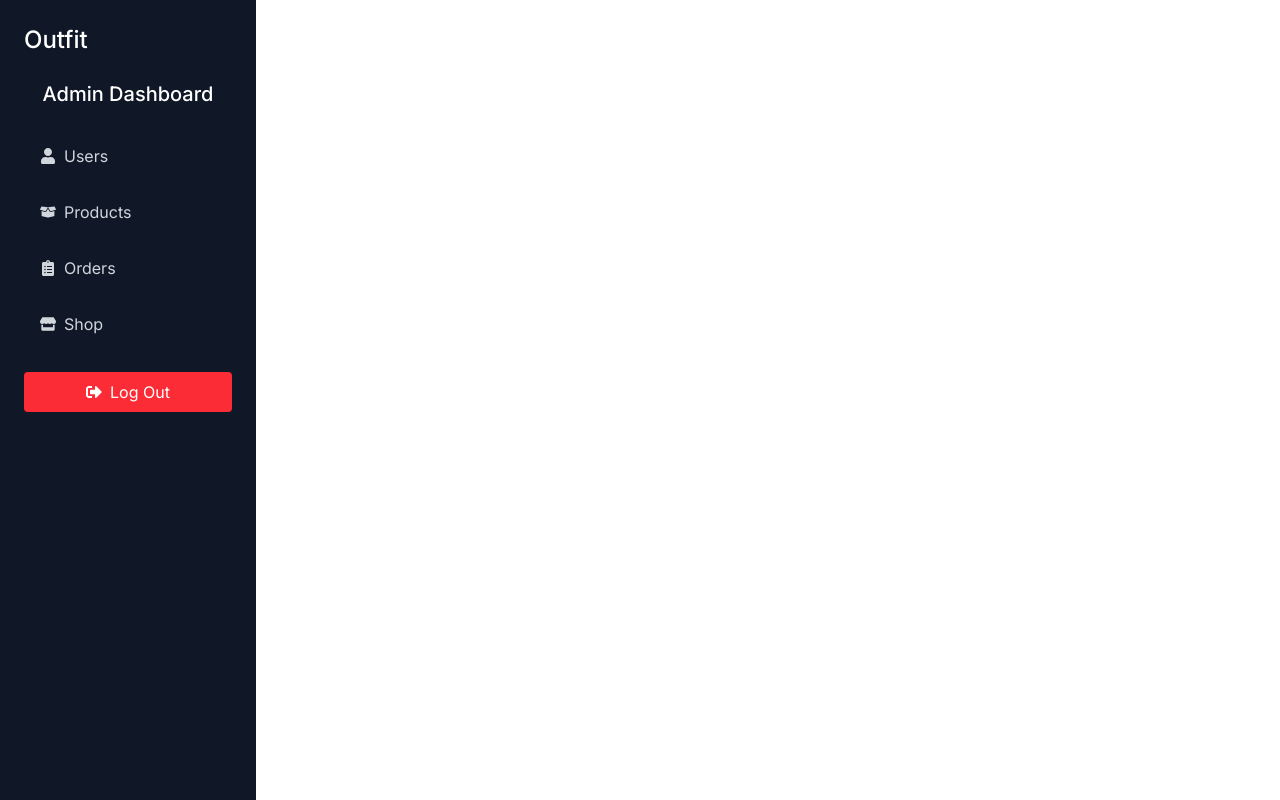
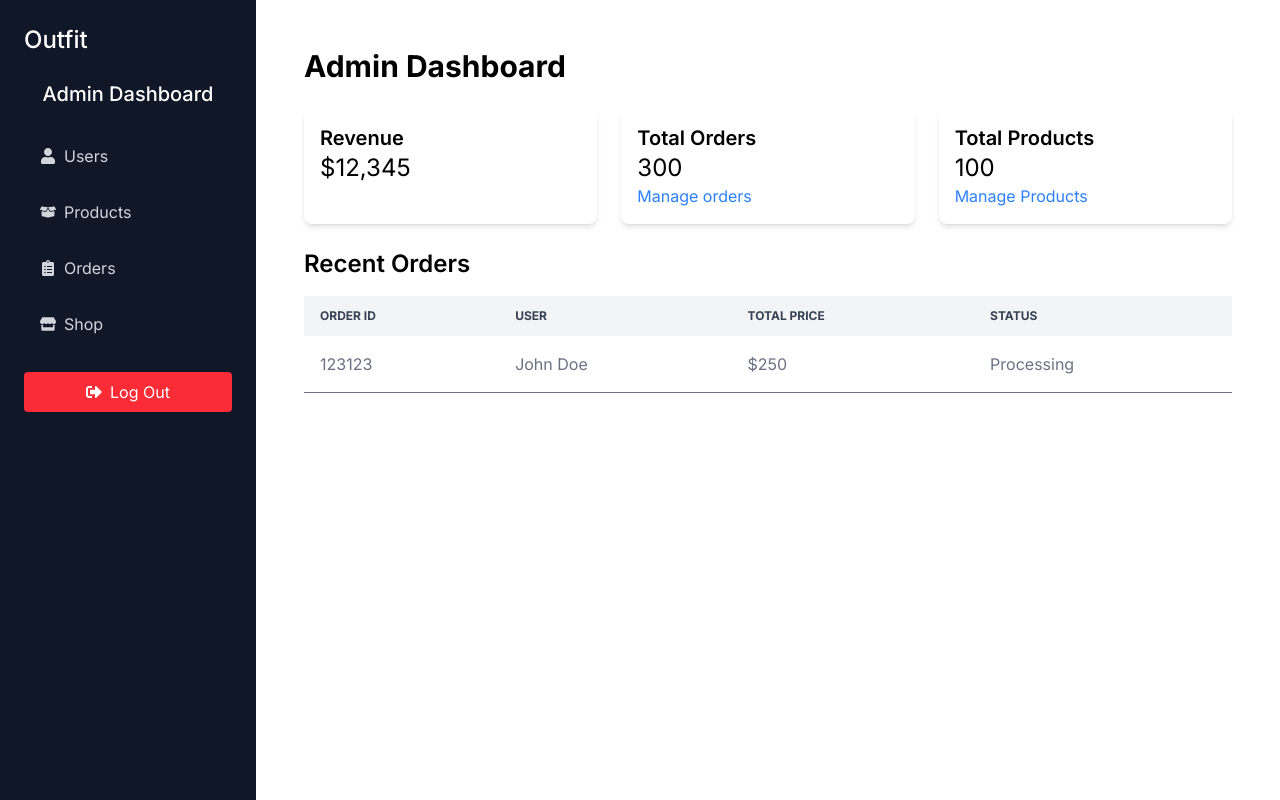
Before and after one commit to Arifin-rafe/e-commerce, a React (Vite) app in the folder frontend/: page /admin in a window 1280 px wide. Built offline with nearby package versions, Linux system fonts and the light colour scheme.

Commit message:
adminhomepage: added revenue total orders and products as well as recent order listing

```diff
--- a/frontend/src/App.jsx
+++ b/frontend/src/App.jsx
@@ -12,6 +12,7 @@ import OrderConfirmationPage from "./pages/OrderConfirmationPage";
 import OrderDetailsPage from "./pages/OrderDetailsPage";
 import MyOrderPage from "./pages/MyOrderPage";
 import AdminLayout from "./components/Admin/AdminLayout";
+import AdminHomePage from "./pages/AdminHomePage";
 
 const App = () => {
   return (
@@ -30,7 +31,11 @@ const App = () => {
           <Route path="order/:id" element={<OrderDetailsPage />} />
           <Route path="my-orders" element={<MyOrderPage />} />
         </Route>
-        <Route path="/admin" element = {<AdminLayout />}>{/*admin layout*/}</Route>
+
+        {/*admin routes*/}
+        <Route path="/admin" element = {<AdminLayout />}>{/*admin layout*/}
+          <Route index element={<AdminHomePage />} />
+          </Route>
       </Routes>
     </BrowserRouter>
   );
--- /dev/null
+++ b/frontend/src/pages/AdminHomePage.jsx
@@ -0,0 +1,78 @@
+import React from "react";
+import { Link } from "react-router-dom";
+
+const AdminHomePage = () => {
+  const orders = [
+    {
+      id: 123123,
+      user: {
+        name: "John Doe",
+      },
+      totalPrice: 250,
+      status: "Processing",
+    },
+  ];
+  return (
+    <div className="max-w-7xl mx-auto p-6">
+      <h1 className="text-3xl font-bold mb-6">Admin Dashboard</h1>
+      <div className="grid grid-cols-1 sm:grid-cols-2 lg:grid-cols-3 gap-6">
+        <div className="p-4 shadow-md rounded-lg">
+          <h2 className="text-xl font-semibold">Revenue</h2>
+          <p className="text-2xl">$12,345</p>
+        </div>
+        <div className="p-4 shadow-md rounded-lg">
+          <h2 className="text-xl font-semibold">Total Orders</h2>
+          <p className="text-2xl">300</p>
+          <Link to="/admin/orders" className="text-blue-500 hover:underline">
+            Manage orders
+          </Link>
+        </div>
+        <div className="p-4 shadow-md rounded-lg">
+          <h2 className="text-xl font-semibold">Total Products</h2>
+          <p className="text-2xl">100</p>
+          <Link to="/admin/products" className="text-blue-500 hover:underline">
+            Manage Products
+          </Link>
+        </div>
+      </div>
+      <div className="mt-6">
+        <h2 className="text-2xl font-semibold mb-4">Recent Orders</h2>
+        <div className="overflow-x-auto">
+          <table className="min-w-full text-left text-gray-500">
+            <thead className="bg-gray-100 text-xs uppercase text-gray-700">
+              <tr>
+                <th className="px-4 py-3">Order ID</th>
+                <th className="px-4 py-3">User</th>
+                <th className="px-4 py-3">Total Price</th>
+                <th className="px-4 py-3">Status</th>
+              </tr>
+            </thead>
+            <tbody>
+              {orders.length > 0 ? (
+                orders.map((order) => (
+                  <tr
+                    key={order.id}
+                    className="border-b hover:bg-gray-50 cursor-pointer"
+                  >
+                    <td className="p-4">{order.id}</td>
+                    <td className="p-4">{order.user.name}</td>
+                    <td className="p-4">${order.totalPrice}</td>
+                    <td className="p-4">{order.status}</td>
+                  </tr>
+                ))
+              ) : (
+                <tr>
+                  <td colSpan={4} className="p-4 text-center text-gray-500">
+                    No orders found.
+                  </td>
+                </tr>
+              )}
+            </tbody>
+          </table>
+        </div>
+      </div>
+    </div>
+  );
+};
+
+export default AdminHomePage;
```
